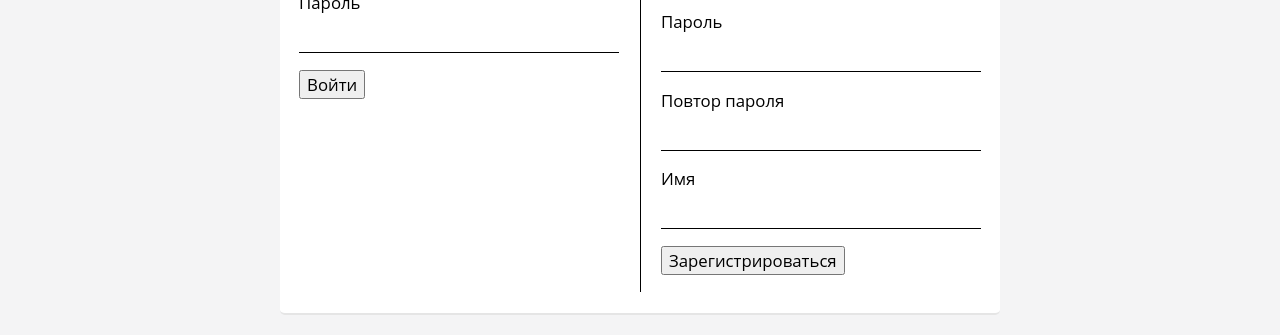
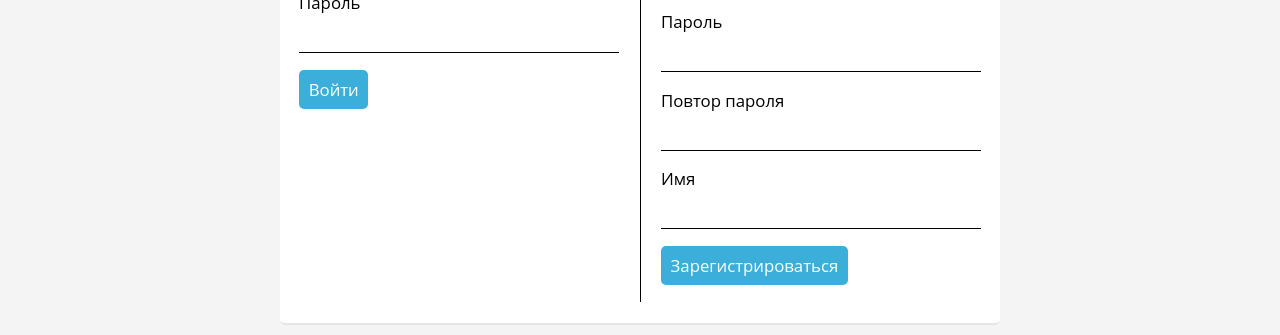
Before and after one commit to PasinZhuga01/cheese_monopoly, an Angular app: page /auth in a window 1280 px wide. Shown: the part 331-666 px from the top of the page. Built offline with nearby package versions, Linux system fonts and the light colour scheme.

Commit message:
feat(auth): insert button-controls in auth-forms

```diff
--- a/src/app/features/auth/components/auth-form/auth-form.html
+++ b/src/app/features/auth/components/auth-form/auth-form.html
@@ -7,5 +7,5 @@
 		<app-text-control [type]="control.type"></app-text-control>
 	</p>
 
-	<p><input type="submit" [value]="submitText" /></p>
+	<p><app-button-control type="submit" [text]="submitText"></app-button-control></p>
 </form>
```
